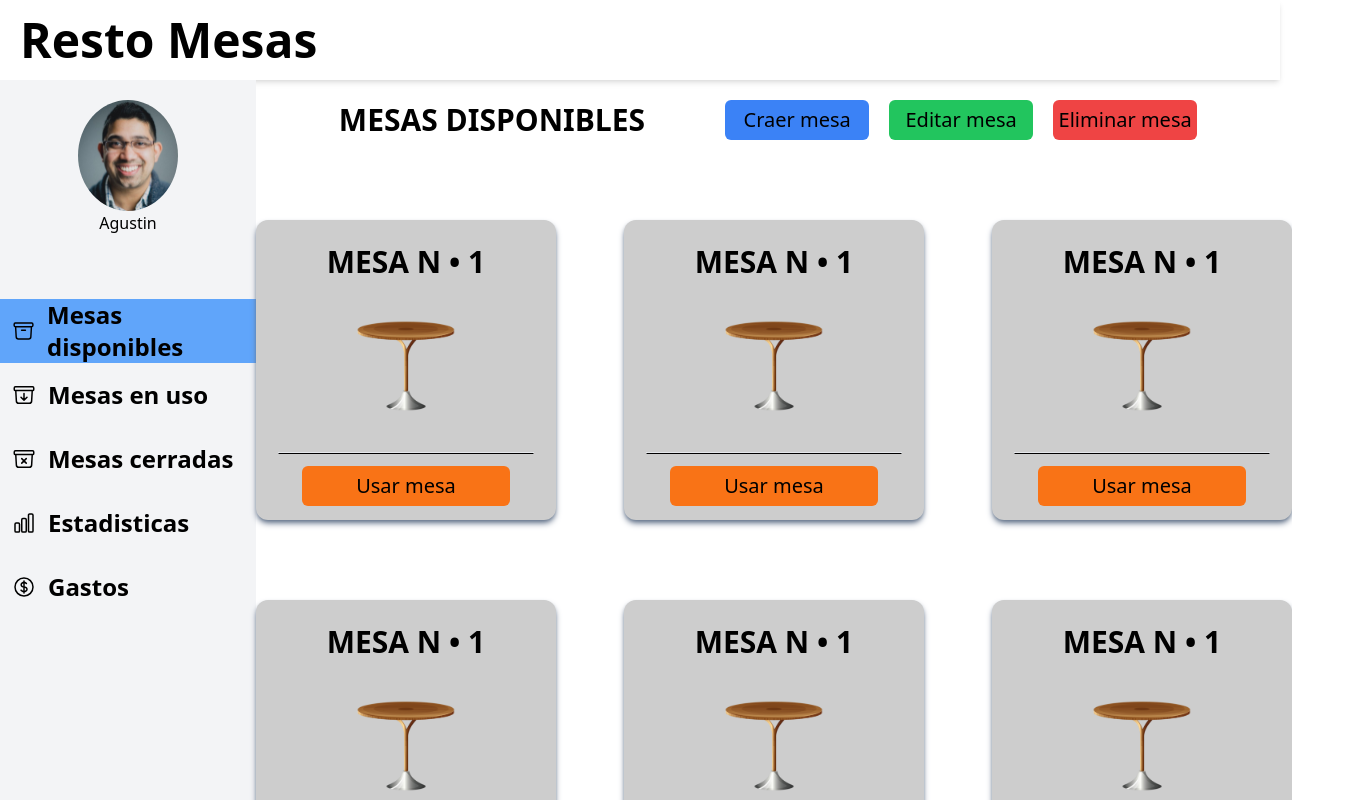
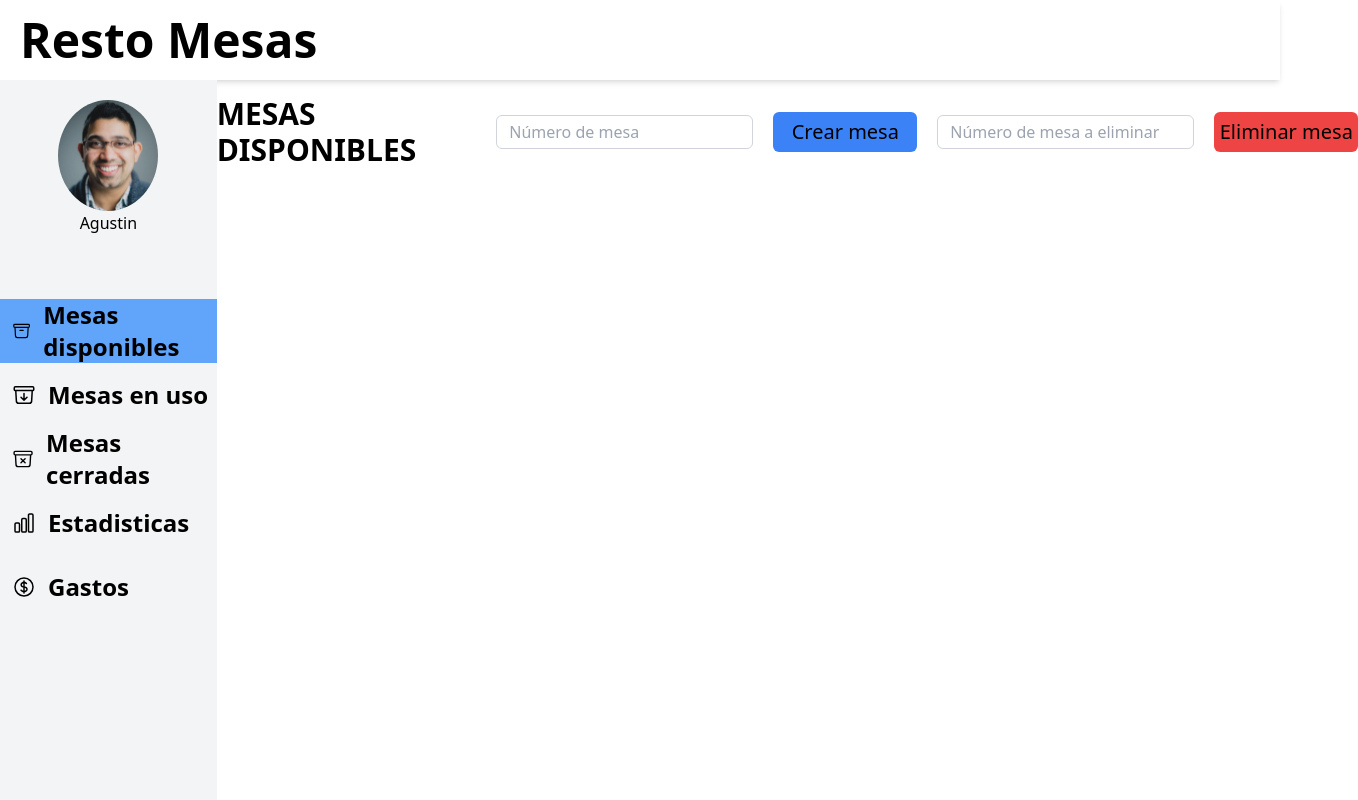
Before and after one commit to Soyagvs/my-app, a Next.js app: page /users/dashboard/tables-availables in a window 1280 px wide. Shown: the top 800 px of the page, 1358 px wide, since content can reach past the window. Built offline with nearby package versions, Linux system fonts and the light colour scheme.

Commit message:
new tables

```diff
--- a/src/app/users/dashboard/tables-availables/page.jsx
+++ b/src/app/users/dashboard/tables-availables/page.jsx
@@ -1,26 +1,101 @@
+'use client'
+import { useState } from "react";
 import { CardAvailables } from "@/ui/CardAvailables";
 
 export default function TablesAvailablesPage() {
+    const [mesas, setMesas] = useState([]);
+    const [numeroMesa, setNumeroMesa] = useState("");
+    const [numeroEliminar, setNumeroEliminar] = useState("");
+    const [errorCrear, setErrorCrear] = useState("");
+    const [errorEliminar, setErrorEliminar] = useState("");
+
+    const handleCrearMesa = () => {
+        if (numeroMesa.trim() === "") {
+            setErrorCrear("Ingrese un número de mesa válido.");
+            return;
+        }
+
+        if (mesas.some((mesa) => mesa.numero === `MESA N • ${numeroMesa}`)) {
+            setErrorCrear("Ya existe una mesa con este número.");
+            return;
+        }
+
+        const nuevaMesa = {
+            id: Date.now(),
+            numero: `MESA N • ${numeroMesa}`,
+            editando: false,
+            seleccionadaEliminar: false,
+        };
+
+        setMesas([...mesas, nuevaMesa]);
+        setNumeroMesa("");
+        setErrorCrear("");
+    };
+
+    const handleEliminarMesa = () => {
+        if (numeroEliminar.trim() === "") {
+            setErrorEliminar("Ingrese un número de mesa válido.");
+            return;
+        }
+
+        const mesaAEliminar = mesas.find((mesa) => mesa.numero === `MESA N • ${numeroEliminar}`);
+        if (!mesaAEliminar) {
+            setErrorEliminar("No existe una mesa con este número.");
+            return;
+        }
+
+        const nuevasMesas = mesas.filter((mesa) => mesa.numero !== `MESA N • ${numeroEliminar}`);
+        setMesas(nuevasMesas);
+        setNumeroEliminar("");
+        setErrorEliminar("");
+    };
+
     return (
         <main className="h-screen w-full flex flex-col justify-start items-center">
-            <div className="h-16 flex justify-center items-center gap-20 mt-5">
+            <div className="h-16 flex justify-between items-center gap-20 mt-5">
                 <div>
-                    <h2 className="text-3xl font-semibold uppercase">mesas disponibles</h2>
+                    <h2 className="text-3xl font-semibold uppercase">Mesas disponibles</h2>
                 </div>
                 <div className="flex justify-center items-center gap-5">
-                    <button className="w-36 h-10 rounded-md text-xl font-medium bg-blue-500">Craer mesa</button>
-                    <button className="w-36 h-10 rounded-md text-xl font-medium bg-green-500">Editar mesa</button>
-                    <button className="w-36 h-10 rounded-md text-xl font-medium bg-red-500">Eliminar mesa</button>
+                    <input
+                        type="text"
+                        placeholder="Número de mesa"
+                        value={numeroMesa}
+                        onChange={(e) => setNumeroMesa(e.target.value)}
+                        className="border border-gray-300 rounded-md px-3 py-1"
+                    />
+                    <button
+                        className="w-36 h-10 rounded-md text-xl font-medium bg-blue-500"
+                        onClick={handleCrearMesa}
+                    >
+                        Crear mesa
+                    </button>
+                    <input
+                        type="text"
+                        placeholder="Número de mesa a eliminar"
+                        value={numeroEliminar}
+                        onChange={(e) => setNumeroEliminar(e.target.value)}
+                        className="border border-gray-300 rounded-md px-3 py-1"
+                    />
+                    <button
+                        className="w-36 h-10 rounded-md text-xl font-medium bg-red-500"
+                        onClick={handleEliminarMesa}
+                    >
+                        Eliminar mesa
+                    </button>
                 </div>
             </div>
+            {errorCrear && <p className="text-red-500 mt-2">{errorCrear}</p>}
+            {errorEliminar && <p className="text-red-500 mt-2">{errorEliminar}</p>}
             <div className="grid grid-cols-3 gap-20 mt-20">
-                <CardAvailables />
-                <CardAvailables />
-                <CardAvailables />
-                <CardAvailables />
-                <CardAvailables />
-                <CardAvailables />
+                {mesas.map((mesa) => (
+                    <CardAvailables
+                        key={mesa.id}
+                        mesa={mesa}
+                        onEliminar={() => handleEliminarMesa(mesa.numero)}
+                    />
+                ))}
             </div>
         </main>
-    )
+    );
 }
--- a/src/app/users/dashboard/tables-in-use/page.jsx
+++ b/src/app/users/dashboard/tables-in-use/page.jsx
@@ -10,11 +10,7 @@ export default function TablesInUsePage() {
             </div>
             <div className="grid grid-cols-3 gap-20 mt-20">
                 <CardInUse />
-                <CardInUse />
-                <CardInUse />
-                <CardInUse />
-                <CardInUse />
-                <CardInUse />
+
             </div>
         </main>
     )
--- a/src/ui/CardAvailables.jsx
+++ b/src/ui/CardAvailables.jsx
@@ -1,18 +1,25 @@
-import Image from "next/image"
+import Image from "next/image";
+import { useState } from "react";
 
-export const CardAvailables = () => {
+export const CardAvailables = ({ mesa, onUsarMesa }) => {
+    const handleUsarMesa = () => {
+        onUsarMesa(mesa);
+    };
+
     return (
         <div className="w-[300px] h-[300px] bg-[#CDCDCD] rounded-xl shadow-md shadow-slate-500 flex flex-col justify-center items-center hover:scale-105 duration-100">
             <div className="flex justify-center items-center mb-10">
-                <p className="text-3xl font-semibold">MESA N &bull; 1</p>
+                <p className="text-3xl font-semibold">{mesa.numero}</p>
             </div>
             <div className="flex justify-center items-center mb-10">
                 <Image src="/img/icon.png" width={100} height={100} alt="Imagen de mesa" />
             </div>
             <div className="flex flex-col justify-center items-center mb-[-10px]">
-            <div className="border w-64 border-b-black mb-3"></div>
-                <button className="w-52 h-10 rounded-md text-xl font-medium bg-orange-500">Usar mesa</button>
+                <div className="border w-64 border-b-black mb-3"></div>
+                <button className="w-52 h-10 rounded-md text-xl font-medium bg-orange-500" onClick={handleUsarMesa}>
+                    Usar mesa
+                </button>
             </div>
         </div>
-    )
-}
+    );
+};
```
